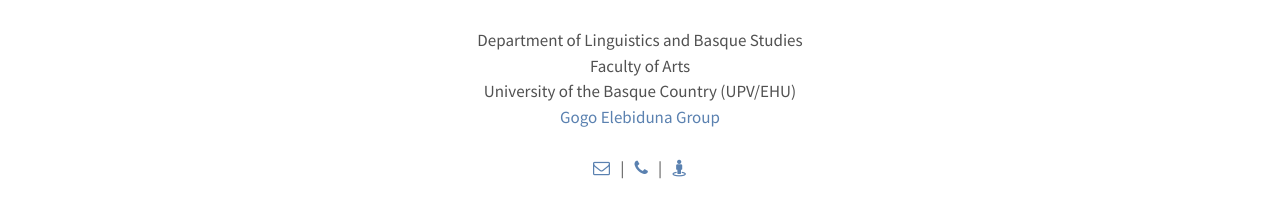
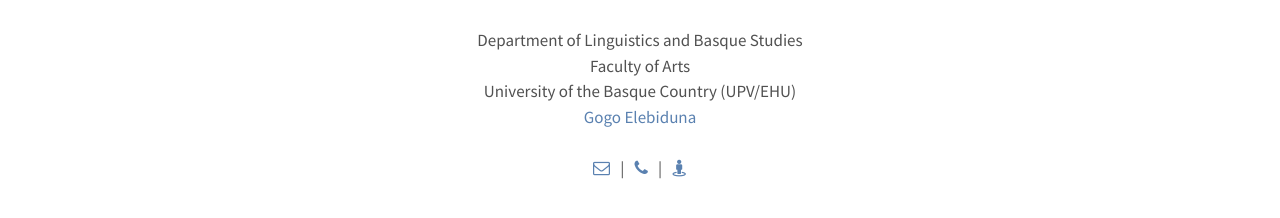
Before and after one commit to zawis/zawis.github.io, a Jekyll site: the page built from index.html, in a window 1280 px wide. Shown: the part 212-430 px from the top of the page. Built offline with Jekyll 4.4.1, drawn with Linux system fonts in a browser that asks for light colours; the list of posts is cut into pages by our own code; a style sheet for code colours, icons or effects is not loaded.

Commit message:
Update index.html

```diff
--- a/index.html
+++ b/index.html
@@ -17,7 +17,7 @@ title: Home
 Department of Linguistics and Basque Studies <br>
 Faculty of Arts <br>
 University of the Basque Country (UPV/EHU) <br>
-<a href="http://www.ehu.eus/HEB/" target="_tab">Gogo Elebiduna Group</a><br>
+<a href="http://www.ehu.eus/HEB/" target="_tab">Gogo Elebiduna</a><br>
 <br>
-<a href="mailto:aa@aa.com"><i class="fa fa-envelope-o"></i></a>&nbsp;&nbsp;&nbsp;|&nbsp;&nbsp;&nbsp;<a href="tel:+34 945 01 3949"<i class="fa fa-phone"></i></a>&nbsp;&nbsp;&nbsp;|&nbsp;&nbsp;&nbsp;<a href="https://showmystreet.com/#pi7x3_-1l8pr_56.0_-3i05" target="_tab"><i class="fa fa-street-view"></i></a><br>
+<a href="mailto:adam.zawiszewski@ehu.eus"><i class="fa fa-envelope-o"></i></a>&nbsp;&nbsp;&nbsp;|&nbsp;&nbsp;&nbsp;<a href="tel:+34 945 01 3949"<i class="fa fa-phone"></i></a>&nbsp;&nbsp;&nbsp;|&nbsp;&nbsp;&nbsp;<a href="https://showmystreet.com/#pi7x3_-1l8pr_56.0_-3i05" target="_tab"><i class="fa fa-street-view"></i></a><br>
 </div>
```
